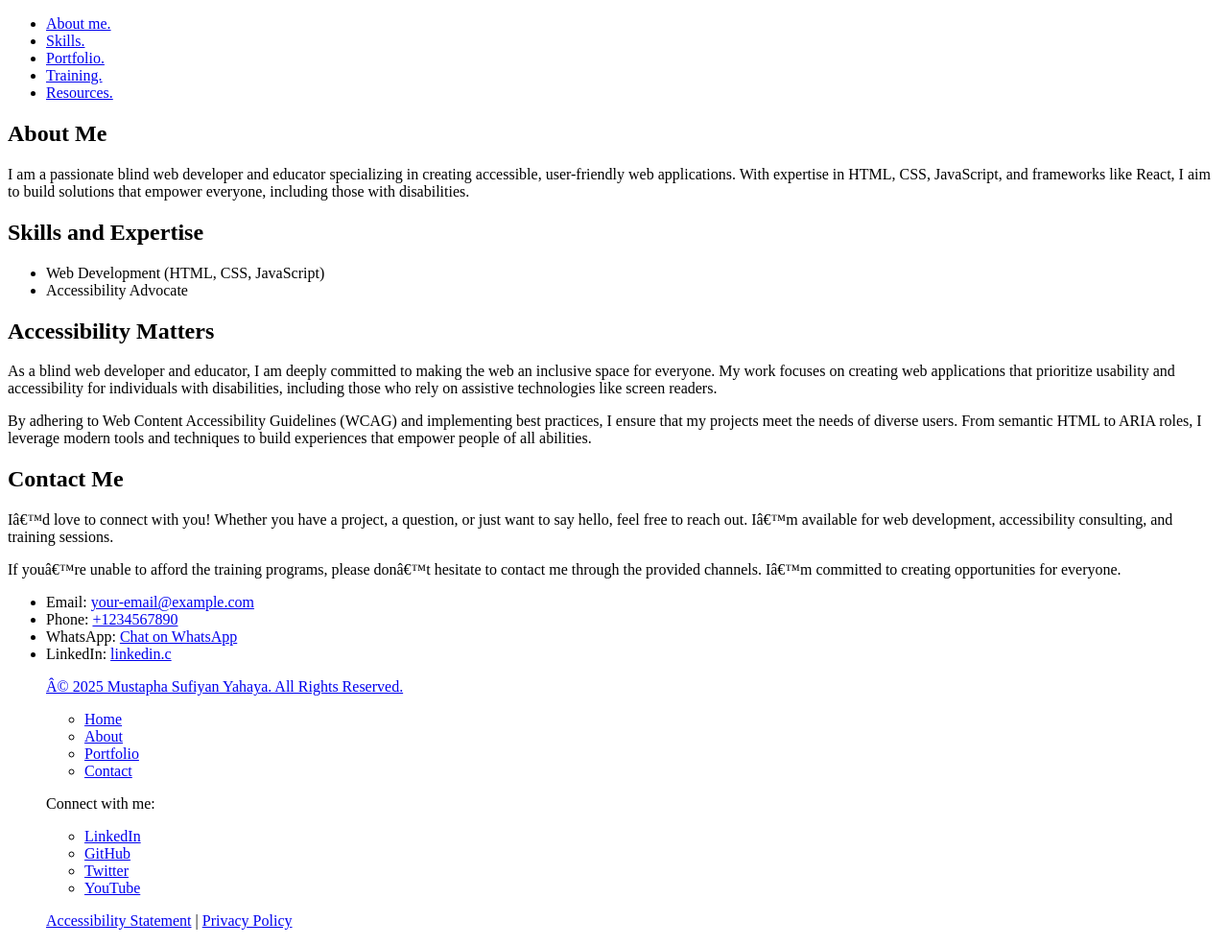
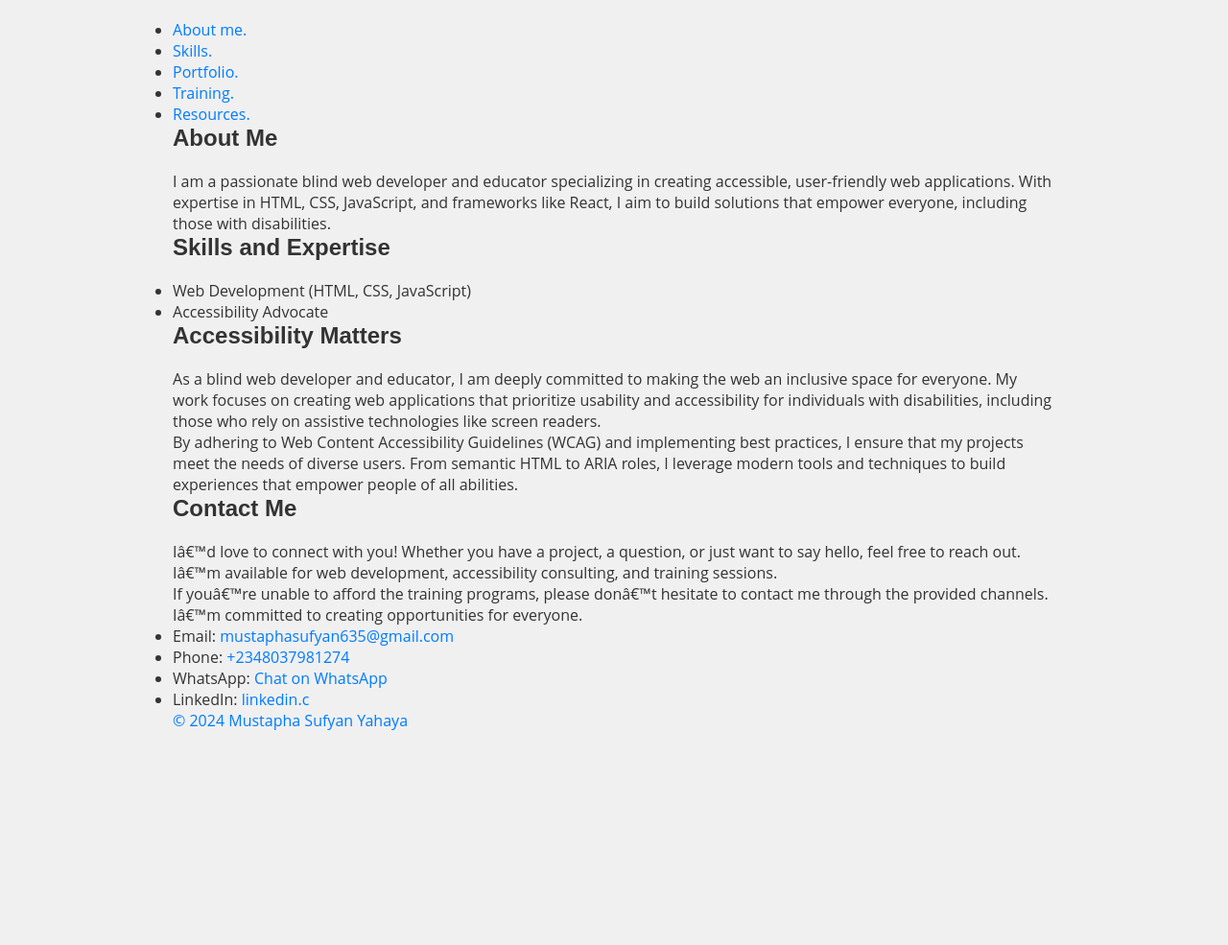
Before and after one commit to mustaphacodes/portfolio, a plain HTML site: page index.html in a window 1280 px wide. Shown: the whole page at 96% size. After the commit the page ends 800 px from the top, so only its background shows below. Drawn offline with Linux system fonts and the light colour scheme.

Commit message:
Updated styling and html content

```diff
--- a/index.css
+++ b/index.css
@@ -0,0 +1,36 @@
+* {
+    margin: 0;
+    padding: 0;
+    box-sizing: border-box;
+    font-family: 'Open Sans', sans-serif; /* Example font */
+  }
+
+  body {
+    background-color: #f0f0f0; /* Light gray background */
+    color: #333; /* Dark gray text color */
+  }
+
+  h1, h2 {
+    font-family: 'Montserrat', sans-serif; /* Example heading font */
+    margin-bottom: 20px;
+  }
+
+  a {
+    color: #007bff; /* Blue link color */
+    text-decoration: none;
+  }
+
+  img {
+    max-width: 100%; /* Ensure images don't exceed container width */
+    height: auto; /* Maintain aspect ratio */
+  }
+
+  .section {
+    padding: 50px 0;
+  }
+
+  .container {
+    max-width: 960px; /* Adjust as needed */
+    margin: 0 auto; /* Center container horizontally */
+    padding: 20px;
+  }
--- a/index.html
+++ b/index.html
@@ -3,7 +3,7 @@
     <head>
         <meta charset=""utf-8>
         <meta name="viewport" content="width=device-width, initial-scale="1.0">
-        <title>Mustapha Sufiyan YahayaCreative Frontend Developer Blind Coder Educator</title>
+        <title>Making Design Accessible: The Mustapha Sufyan Yahaya Portfolio</title>
         <link rel="stylesheet" href="index.css">
     </head>
     <body>
@@ -58,35 +58,15 @@
               I’m committed to creating opportunities for everyone.
             </p>
             <ul>
-              <li>Email: <a href="mailto:your-email@example.com">your-email@example.com</a></li>
-              <li>Phone: <a href="tel:+1234567890">+1234567890</a></li>
+              <li>Email: <a href="mailto:mustaphasufyan635@gmail.com">mustaphasufyan635@gmail.com</a></li>
+              <li>Phone: <a href="tel:+2348037981274">+2348037981274</a></li>
               <li>WhatsApp: <a href="https://wa.me/1234567890" target="_blank">Chat on WhatsApp</a></li>
               <li>LinkedIn: <a href="https://linkedin.com/in/your-profile" target="_blank">linkedin.c
-        <footer>
+        <ul>
+        </section>
             <footer>
-                <p>© 2025 Mustapha Sufiyan Yahaya. All Rights Reserved.</p>
-
-                <nav>
-                  <ul>
-                    <li><a href="#home">Home</a></li>
-                    <li><a href="#about">About</a></li>
-                    <li><a href="#portfolio">Portfolio</a></li>
-                    <li><a href="#contact">Contact</a></li>
-                  </ul>
-                </nav>
-                <p>Connect with me:</p>
-                <ul>
-                  <li><a href="https://linkedin.com/in/your-profile" target="_blank">LinkedIn</a></li>
-                  <li><a href="https://github.com/your-profile" target="_blank">GitHub</a></li>
-                  <li><a href="https://twitter.com/your-profile" target="_blank">Twitter</a></li>
-                  <li><a href="https://youtube.com/your-channel" target="_blank">YouTube</a></li>
-                </ul>
-                <p>
-                  <a href="#accessibility">Accessibility Statement</a> |
-                  <a href="#privacy-policy">Privacy Policy</a>
-                </p>
-            </footer>
-        </footer>
+                <p>&copy; 2024 Mustapha Sufyan Yahaya</p>
+              </footer>
     </main>
 </div>
     </body>
```
